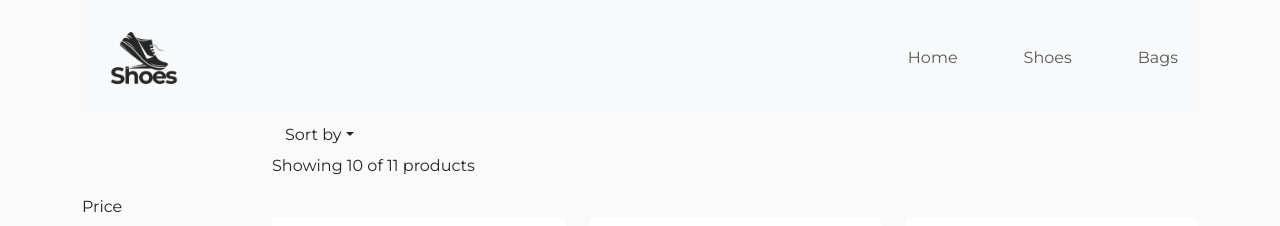
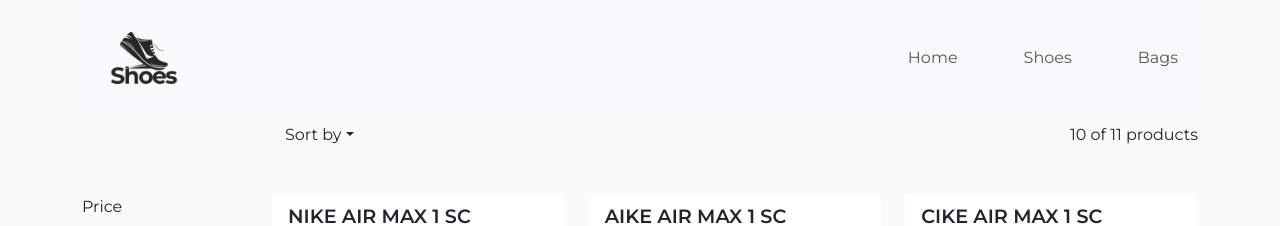
Before and after one commit to MarioAngelov2/FootShop, a React (Vite) app in the folder client/: page /shoes in a window 1280 px wide. Shown: the top 226 px of the page. Built offline with nearby package versions, Linux system fonts and the light colour scheme.

Commit message:
Move product count in to dropdown component

```diff
--- a/client/src/components/DropdownMenu.jsx
+++ b/client/src/components/DropdownMenu.jsx
@@ -2,7 +2,7 @@ import React from "react";
 import { Dropdown } from "react-bootstrap";
 import utilStyle from "../styles/utils.module.css";
 
-function DropdownMenu({ data, onSort, sortMethod }) {
+function DropdownMenu({ data, onSort, sortMethod, numberOfProductsDisplayed }) {
     const handleSortChange = (eventKey) => {
         if (eventKey === "alphabeticalAZ") {
             let sortedData = [...data].sort((a, b) =>
@@ -32,7 +32,7 @@ function DropdownMenu({ data, onSort, sortMethod }) {
     };
 
     return (
-        <Dropdown onSelect={handleSortChange}>
+        <Dropdown onSelect={handleSortChange} className={utilStyle.flexGapBetween}>
             <Dropdown.Toggle variant="outline" id="dropdown-basic">
                 Sort by
             </Dropdown.Toggle>
@@ -50,6 +50,7 @@ function DropdownMenu({ data, onSort, sortMethod }) {
                     Highest price
                 </Dropdown.Item>
             </Dropdown.Menu>
+            {numberOfProductsDisplayed}
         </Dropdown>
     );
 }
--- a/client/src/components/ShoesData.jsx
+++ b/client/src/components/ShoesData.jsx
@@ -14,7 +14,8 @@ const productsPerRow = 10;
 function ShoesData() {
     const [products, setProducts] = useState([]);
     const [dataLoaded, setDataLoaded] = useState(false);
-    const [displayedProductsCount, setDisplayedProductsCount] = useState(productsPerRow);
+    const [displayedProductsCount, setDisplayedProductsCount] =
+        useState(productsPerRow);
     const [sortedProducts, setSortedProducts] = useState([]);
     const [selectetSortOption, setSelectetSortOption] = useState("");
     const { filteredData } = useFilter();
@@ -75,8 +76,7 @@ function ShoesData() {
         <>
             {productsToDisplay.length > 0 ? (
                 <span>
-                    Showing {displayedProductsCount} of {products.length}{" "}
-                    products
+                    {displayedProductsCount} of {products.length} products
                 </span>
             ) : null}
         </>
@@ -113,8 +113,8 @@ function ShoesData() {
                 data={products}
                 onSort={handleSort}
                 sortMethod={handleSortChange}
+                numberOfProductsDisplayed={numberOfProductsDisplayed}
             />
-            {numberOfProductsDisplayed}
             {shoesList}
         </>
     );
```
